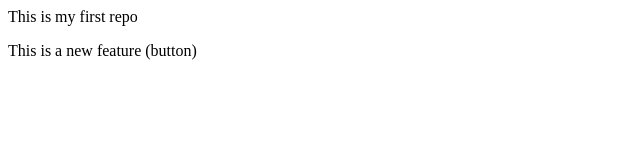
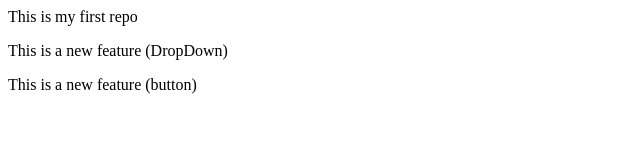
Before and after one commit to Rohan-premier/LocalRepo, a plain HTML site: page index.html in a window 1280 px wide. Shown: the whole page, without its empty margins (0-640 px from the left). Drawn offline with Linux system fonts and the light colour scheme.

Commit message:
add both feature

```diff
--- a/index.html
+++ b/index.html
@@ -1,2 +1,3 @@
 <p>This is my first repo</p>
+<p>This is a new feature (DropDown)</p>
 <p>This is a new feature (button)</p>
```
